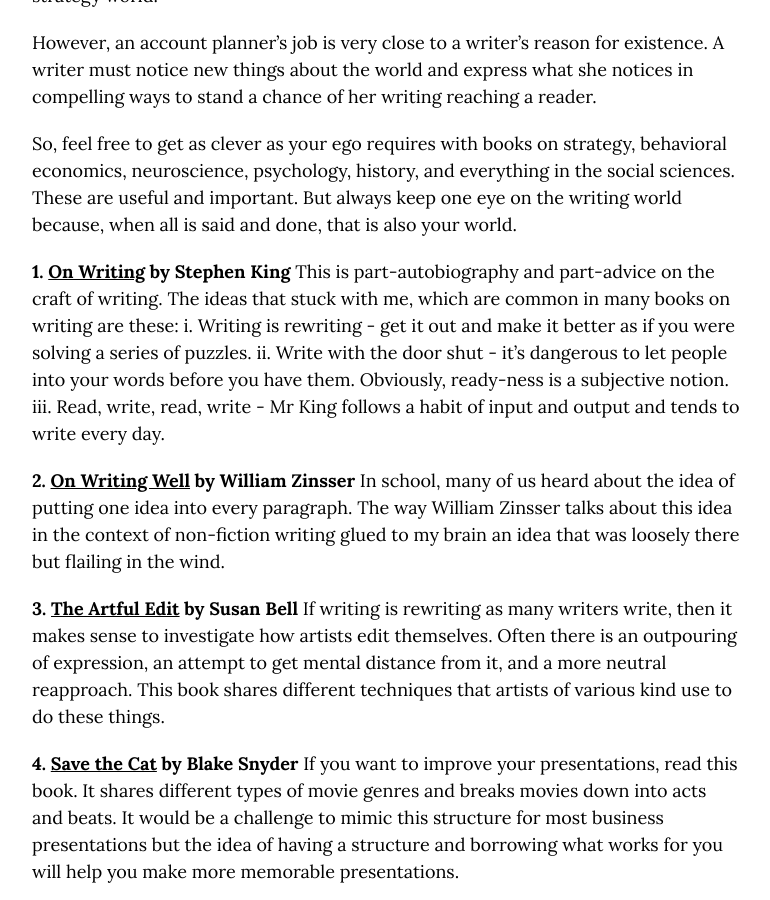
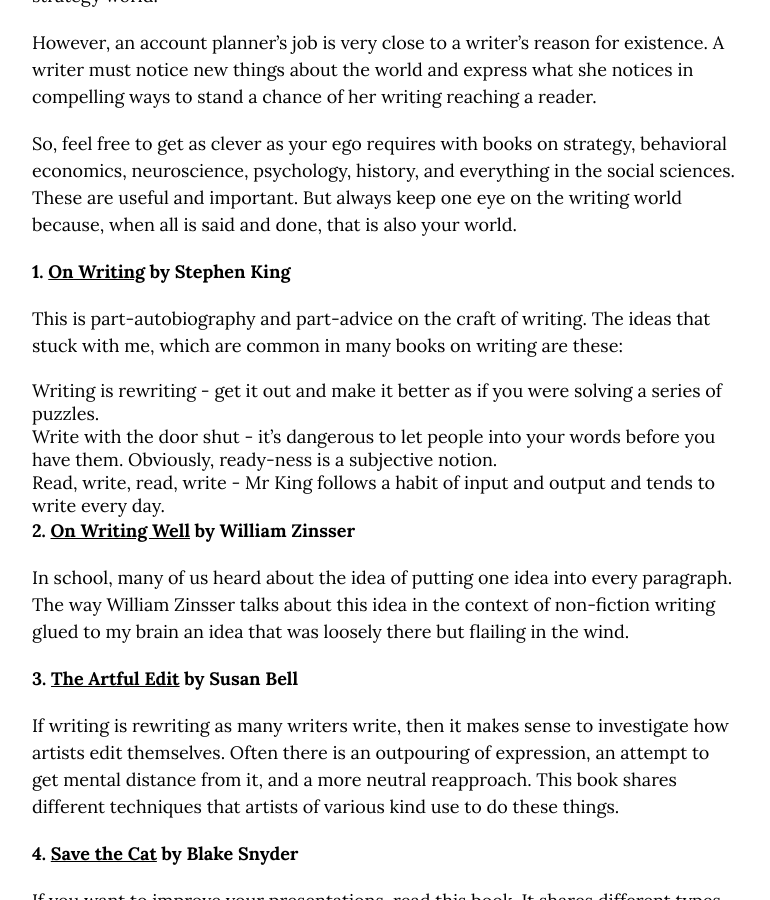
Before and after one commit to markhpollard/markhpollard.github.io, a Jekyll site: the page built from _resources/test-2.md, in a window 1280 px wide and 900 px high, scrolled down 1073 px. Shown: the whole window, without its empty margins (254-1024 px from the left). Built offline with Jekyll 4.4.1, drawn with Linux system fonts in a browser that asks for light colours; nearby versions of some CDN libraries.

Commit message:
Updated Test 2

```diff
--- a/_resources/test-2.md
+++ b/_resources/test-2.md
@@ -28,21 +28,26 @@
 So, feel free to get as clever as your ego requires with books on strategy, behavioral economics, neuroscience, psychology, history, and everything in the social sciences. These are useful and important. But always keep one eye on the writing world because, when all is said and done, that is also your world.
 
 **1. [On Writing](https://www.amazon.com/Writing-10th-Anniversary-Memoir-Craft/dp/1439156816) by Stephen King**
+
 This is part-autobiography and part-advice on the craft of writing. The ideas that stuck with me, which are common in many books on writing are these:
-i. Writing is rewriting - get it out and make it better as if you were solving a series of puzzles.
-ii. Write with the door shut - it's dangerous to let people into your words before you have them. Obviously, ready-ness is a subjective notion.
-iii. Read, write, read, write - Mr King follows a habit of input and output and tends to write every day.
+* Writing is rewriting - get it out and make it better as if you were solving a series of puzzles.
+* Write with the door shut - it's dangerous to let people into your words before you have them. Obviously, ready-ness is a subjective notion.
+* Read, write, read, write - Mr King follows a habit of input and output and tends to write every day.
 
 **2. [On Writing Well](https://www.amazon.com/Writing-Well-Classic-Guide-Nonfiction/dp/0060891548/ref=pd_lpo_sbs_14_t_0?_encoding=UTF8&psc=1&refRID=ZH7B1NSTDQ02JNDGPJD1) by William Zinsser**
+
 In school, many of us heard about the idea of putting one idea into every paragraph. The way William Zinsser talks about this idea in the context of non-fiction writing glued to my brain an idea that was loosely there but flailing in the wind.
 
 **3. [The Artful Edit](https://www.amazon.com/Artful-Edit-Practice-Editing-Yourself/dp/0393332179/ref=sr_1_1?s=books&ie=UTF8&qid=1538081560&sr=1-1&keywords=The\+Artful\+Edit) by Susan Bell**
+
 If writing is rewriting as many writers write, then it makes sense to investigate how artists edit themselves. Often there is an outpouring of expression, an attempt to get mental distance from it, and a more neutral reapproach. This book shares different techniques that artists of various kind use to do these things.
 
 **4. [Save the Cat](https://www.amazon.com/Save-Cat-Blake-Snyder-ebook/dp/B00340ESIS/ref=sr_1_1?s=books&ie=UTF8&qid=1538081656&sr=1-1&keywords=Save\+the\+Cat\+by\+Blake\+Snyder) by Blake Snyder**
+
 If you want to improve your presentations, read this book. It shares different types of movie genres and breaks movies down into acts and beats. It would be a challenge to mimic this structure for most business presentations but the idea of having a structure and borrowing what works for you will help you make more memorable presentations.
 
 **5. [The Elements of Style](https://www.amazon.com/Elements-Style-Fourth-William-Strunk/dp/020530902X/ref=sr_1_4?s=books&ie=UTF8&qid=1538081759&sr=1-4&keywords=The\+Elements\+of\+Style) by Strunk and White**
+
 As with all of the books here, this is a book you can return to and will need to return to as you focus on improving your words. It's fastidious, which is makes it beautiful.
 
 **Now**
```
